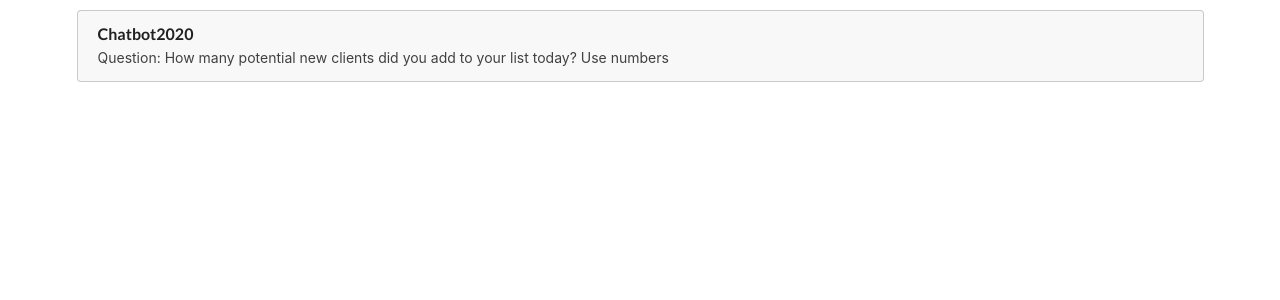
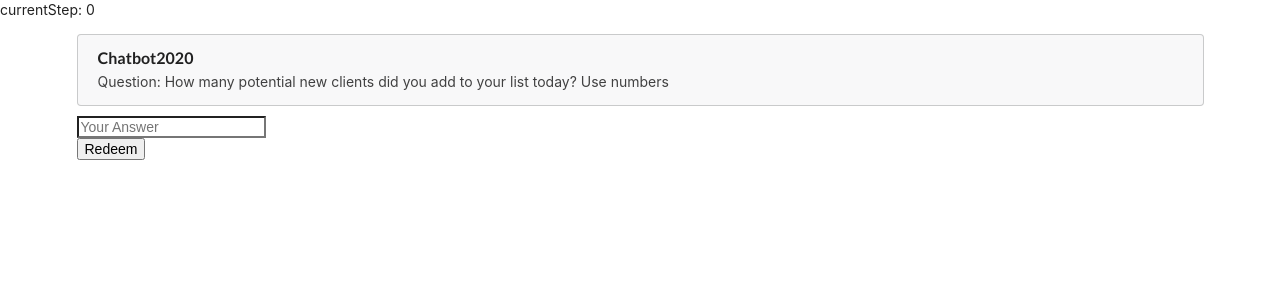
Before and after one commit to jyse/chatbot2020, a React (Create React App) app: page / in a window 1280 px wide. Shown: the top 300 px of the page. Built offline with nearby package versions, Linux system fonts and the light colour scheme.

Commit message:
introduce state and user feedback

```diff
--- a/package.json
+++ b/package.json
@@ -8,7 +8,8 @@
     "@testing-library/user-event": "^7.1.2",
     "react": "^16.13.1",
     "react-dom": "^16.13.1",
-    "react-scripts": "3.4.3"
+    "react-scripts": "3.4.3",
+    "reactstrap": "^6.3.0"
   },
   "scripts": {
     "start": "react-scripts start",
--- a/src/components/App.js
+++ b/src/components/App.js
@@ -4,12 +4,84 @@ import UserBubble from './UserBubble';
 
 
 
-const onButtonClick = async message => {
-  console.log(message, 'what is in message still?');
-}
+// const onButtonClick = async message => {
+//   console.log(message, 'what is in message still?');
+// }
 
-const getQuestionKey = (key, question) => {
-  const questions = {
+// const getQuestionKey = (key, question) => {
+//   const questions = {
+//     0: {
+//         question: 'How many potential new clients did you add to your list today? Use numbers',
+//         buttonOn: true,
+//        },
+//     1: {
+//       question: 'How many calls did you make today or reach outs through social media did you make today?',
+//       button: false,
+//        },
+//     2: {
+//       question: 'How many appointments or conversations did you have where you discovered someone his or her wants and needs?',
+//       button: false,
+//       },
+//     3: {
+//       question: 'How many pitches or offers did you present today?',
+//       button: false,
+//       },
+//     4: {
+//       question: 'How many sales?',
+//       button: false,
+//       },
+//     5:{
+//       question: 'How much did you make in sales?',
+//       button: false,
+//     }
+//   };
+//   return questions[key][question];
+// }
+
+// // shit it doesn't make any sense to also put the button property in there because the function can only give one thing back.
+// // otherwise it needs to be extracted again.
+
+// class App extends React.Component {
+//   state = {
+//     firstQuestionAsked: true,
+//     firstQuestionAnswered: true,
+//     secondQuestionAsked: false,
+//     secondQuestionAnswered: false,
+//     thirdQuestionAsked: false,
+//     thirdQuestionAnswered: false,
+//     fourthQuestionAsked: false,
+//     fourthQuestionAnswered: false,
+//     fifthQuestionAsked: false,
+//     fifthQuestionAnswered: false,
+//     sixtQuestionAsked: false,
+//     sixtQuestionAnswered: false,
+//   }
+
+
+//   render() {
+//     // how to overcome this thing with the if-statements?
+//       if (this.state.firstQuestionAsked) {
+//         return (
+//           <div className="ui container" style={{ marginTop: '10px' }}>
+//             <ChatBotBubble configChatBotMsg={getQuestionKey(0, 'question')} />
+//           </div>
+//         );
+//       }
+//       if (this.state.firstQuestionAsked && this.state.firstQuestionAnswered) {
+//         return <UserBubble />
+//       }
+
+//       return <p> 'hello dear me!' </p>
+//   }
+// }
+// export default App;
+
+
+// components in een array zetten en die achter elkaar laten zien?
+// based on hoe deze erin zijn gezet? maar het wordt pas opnieuw gerenderd met de verandering van state.
+// Man I'm so close!
+
+const QUESTIONS = {
   0: {
     question: 'How many potential new clients did you add to your list today? Use numbers',
     buttonOn: true,
@@ -34,49 +106,193 @@ const getQuestionKey = (key, question) => {
     question: 'How much did you make in sales?',
     button: false,
   }
-  };
-  return questions[key][question];
 }
 
-// shit it doesn't make any sense to also put the button property in there because the function can only give one thing back.
-// otherwise it needs to be extracted again.
+const INITIAL_STATE = {
+  error: '',
+  currentStep: 0,
+  liveAnswer: '',
+
+  firstAnswer: '',
+  secondAnswer: '',
+  thirdAnswer: '',
+  fourthAnswer: '',
+  fifthAnswer: '',
+
+  firstQuestionAsked: true,
+  secondQuestionAsked: false,
+  thirdQuestionAsked: false,
+  fourthQuestionAsked: false,
+  fifthQuestionAsked: false,
+};
 
 class App extends React.Component {
-  state = {
-    firstQuestionAsked: true,
-    firstQuestionAnswered: true,
-    secondQuestionAsked: false,
-    secondQuestionAnswered: false,
-    thirdQuestionAsked: false,
-    thirdQuestionAnswered: false,
-    fourthQuestionAsked: false,
-    fourthQuestionAnswered: false,
-    fifthQuestionAsked: false,
-    fifthQuestionAnswered: false,
-    sixtQuestionAsked: false,
-    sixtQuestionAnswered: false,
+  constructor(props) {
+    super(props);
+    this.state = INITIAL_STATE;
+
+    this.handleAnswer = this.handleAnswer.bind(this);
+    this.nextStep = this.nextStep.bind(this);
+    this.currentAnswerChange = this.currentAnswerChange.bind(this);
+    this.onAnswer = this.onAnswer.bind(this);
   }
 
+  handleAnswer() {
+    // input
+    let {
+      currentStep,
+      liveAnswer,
+
+      firstAnswer,
+      secondAnswer,
+      thirdAnswer,
+      fourthAnswer,
+      fifthAnswer,
+
+      firstQuestionAsked,
+      secondQuestionAsked,
+      thirdQuestionAsked,
+      fourthQuestionAsked,
+      fifthQuestionAsked,
+    } = this.state;
+
+    // processing
+    switch(currentStep) {
+      case 0:
+        firstAnswer = liveAnswer;
+        secondQuestionAsked = true;
+        break;
+      case 1:
+        secondAnswer = liveAnswer;
+        thirdQuestionAsked = true;
+        break;
+      case 2:
+        thirdAnswer = liveAnswer;
+        fourthQuestionAsked = true;
+        break;
+      case 3:
+        fourthAnswer = liveAnswer;
+        fifthQuestionAsked = true;
+        break;
+      case 4:
+        fifthAnswer = liveAnswer;
+        // sixthQuestionAsked = true;
+        break;
+      default:
+        console.log("this must not happen HERE");
+    }
+    liveAnswer = '';
+
+    // output
+    this.setState({
+      currentStep,
+      liveAnswer,
+      firstAnswer,
+      secondAnswer,
+      thirdAnswer,
+      fourthAnswer,
+      fifthAnswer,
+      firstQuestionAsked,
+      secondQuestionAsked,
+      thirdQuestionAsked,
+      fourthQuestionAsked,
+      fifthQuestionAsked,
+     });
+  }
+
+  nextStep() {
+    // input
+    let { currentStep } = this.state;
+
+    // process
+    currentStep = currentStep + 1;
+
+    // output
+    this.setState({currentStep});
+  }
+
+  currentAnswerChange(e) {
+    var liveAnswer = e.target.value;
+    this.setState({liveAnswer});
+  }
+
+  onAnswer(e) {
+    e.preventDefault();
+    this.handleAnswer();
+    this.nextStep();
+  }
 
   render() {
-    // how to overcome this thing with the if-statements?
-      if (this.state.firstQuestionAsked) {
+    const {
+      currentStep,
+      liveAnswer,
+      firstQuestionAsked,
+      secondQuestionAsked,
+      thirdQuestionAsked,
+      fourthQuestionAsked,
+      firstAnswer,
+      secondAnswer,
+      thirdAnswer,
+    } = this.state;
+
     return (
+
+      <div>
+        <p>currentStep: {currentStep} </p>
+        { firstQuestionAsked &&
+          <div>
             <div className="ui container" style={{ marginTop: '10px' }}>
-            <ChatBotBubble configChatBotMsg={getQuestionKey(0, 'question')} />
+              <ChatBotBubble question={QUESTIONS[0].question} />
+            </div>
+            <div className="ui container" style={{ marginTop: '10px' }}>
+              <UserBubble
+                finished={secondQuestionAsked}
+                finishedAnswer={firstAnswer}
+                hasButton={QUESTIONS[0].button}
+                liveAnswer={liveAnswer}
+                onCurrentAnswerChange={this.currentAnswerChange}
+                onAnswer={this.onAnswer}
+              />
+            </div>
+         </div>
+        }
+        { secondQuestionAsked &&
+          <div>
+            <div className="ui container" style={{ marginTop: '10px' }}>
+              <ChatBotBubble question={QUESTIONS[1].question} />
+            </div>
+            <div className="ui container" style={{ marginTop: '10px' }}>
+              <UserBubble
+                finished={thirdQuestionAsked}
+                finishedAnswer={secondAnswer}
+                hasButton={QUESTIONS[1].button}
+                liveAnswer={liveAnswer}
+                onCurrentAnswerChange={this.currentAnswerChange}
+                onAnswer={this.onAnswer}
+              />
+            </div>
+         </div>
+        }
+        { thirdQuestionAsked &&
+          <div>
+            <div className="ui container" style={{ marginTop: '10px' }}>
+              <ChatBotBubble question={QUESTIONS[2].question} />
+            </div>
+            <div className="ui container" style={{ marginTop: '10px' }}>
+              <UserBubble
+                finished={fourthQuestionAsked}
+                finishedAnswer={thirdAnswer}
+                hasButton={QUESTIONS[2].button}
+                liveAnswer={liveAnswer}
+                onCurrentAnswerChange={this.currentAnswerChange}
+                onAnswer={this.onAnswer}
+              />
+            </div>
+         </div>
+        }
       </div>
         );
     }
-      if (this.state.firstQuestionAsked && this.state.firstQuestionAnswered) {
-        return <UserBubble />
 }
 
-      return <p> 'hello dear me!' </p>
-  }
-}
 export default App;
-
-
-// components in een array zetten en die achter elkaar laten zien?
-// based on hoe deze erin zijn gezet? maar het wordt pas opnieuw gerenderd met de verandering van state.
-// Man I'm so close!
--- a/src/components/ChatBotBubble.js
+++ b/src/components/ChatBotBubble.js
@@ -1,17 +1,17 @@
 import React from 'react';
 
-const onButtonClick = (event, props) => {
-    console.log(event, 'what is in event?');
-    props.onClick(event);
-};
+// const onButtonClick = (event, props) => {
+//     console.log(event, 'what is in event?');
+//     props.onClick(event);
+// };
 
-const getConversation = (configConvo) => {
-    const conversation = {
-        Yes: 'hell yeahh',
-        No: 'hell noo'
-    }
-    return conversation[configConvo];
-}
+// const getConversation = (configConvo) => {
+//     const conversation = {
+//         Yes: 'hell yeahh',
+//         No: 'hell noo'
+//     }
+//     return conversation[configConvo];
+// }
 
 const ChatBotBubble = props => {
     console.log(props, 'what is in props here?');
@@ -22,7 +22,7 @@ const ChatBotBubble = props => {
             <div className="header">
                 Chatbot2020
             </div>
-            <p> Question: {props.configChatBotMsg}</p>
+            <p> Question: {props.question}</p>
         </div>
         </div>
     );
--- a/src/components/UserBubble.js
+++ b/src/components/UserBubble.js
@@ -1,13 +1,55 @@
 import React from 'react';
+import { Form } from 'reactstrap';
 
-const UserBubble = (props) => {
-    console.log(props, 'is user getting any props here?');
+// const UserBubble = (props) => {
+//     console.log(props, 'is user getting any props here?');
+//     return (
+//         <div className="ui message">
+//         <div className="header">
+//             Corgi2083
+//         </div>
+//         <p> {props.message} </p>
+//         </div>
+//     );
+// };
+
+const UserBubble = ({
+    finished,
+    finishedAnswer,
+    liveAnswer,
+    hasButton,
+    onCurrentAnswerChange,
+    onAnswer,
+}) => {
     return (
-        <div className="ui message">
-        <div className="header">
-            Corgi2083
-        </div>
-        <p> {props.message} </p>
+        <div>
+        { finished &&
+            <div className="ui message">
+                <div className="header">
+                    Chatbot2020
+                </div>
+                <p> Answer: {finishedAnswer}</p>
+            </div>
+        }
+        { !finished &&
+            <Form className="card p-2" onSubmit={onAnswer}>
+                <div className="input-group">
+                    <input
+                        value={liveAnswer}
+                        onChange={onCurrentAnswerChange}
+                        type="text"
+                        className="form-control"
+                        placeholder="Your Answer"
+                    />
+                    <div className="input-group-append">
+                        <button type="submit" className="btn btn-secondary">Redeem</button>
+                    </div>
+                    { hasButton &&
+                        <p>I have a button</p>
+                    }
+                </div>
+            </Form>
+        }
         </div>
     );
 };
```
Lines whose indentation alone changed are shown as unchanged.
